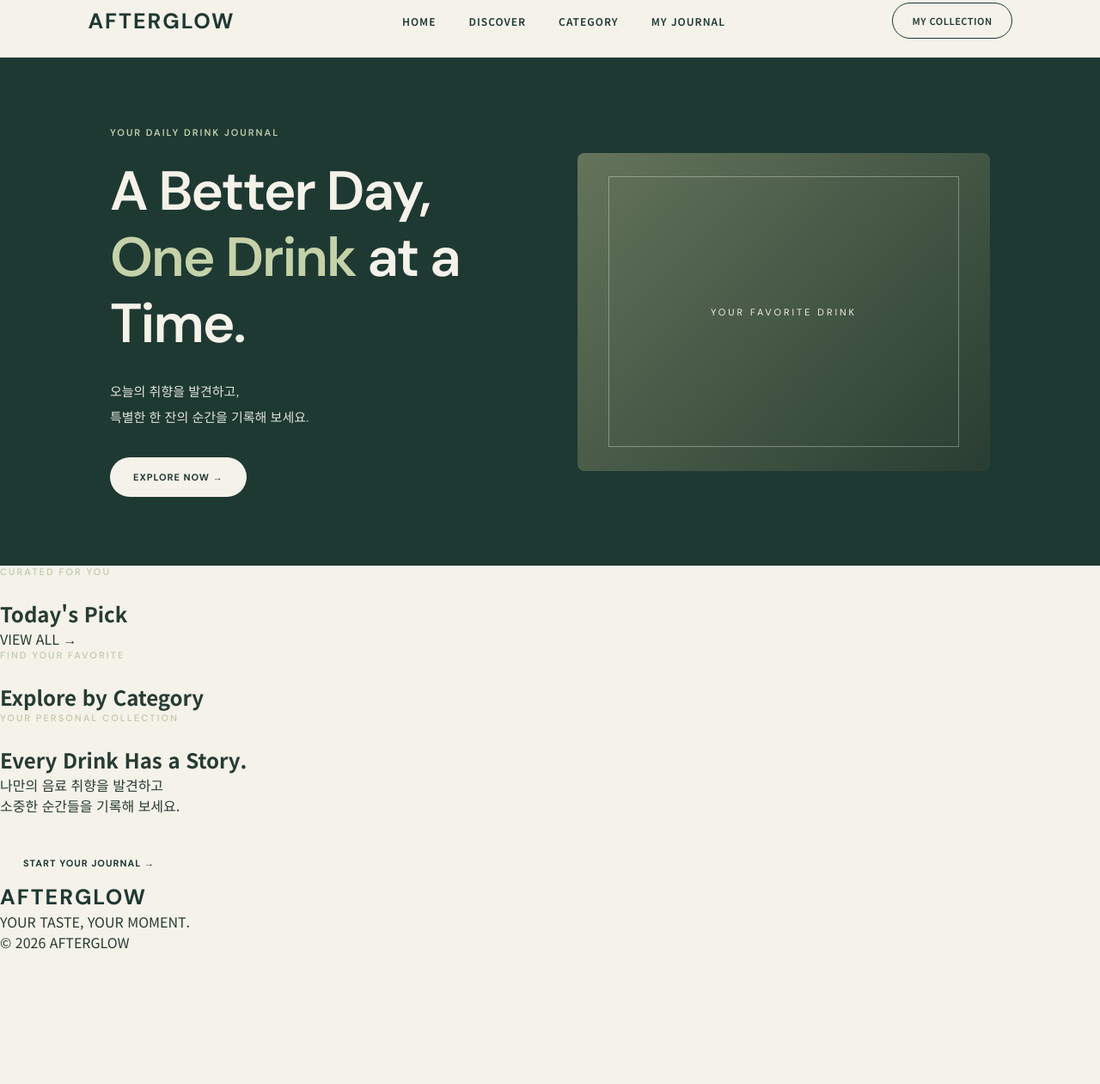
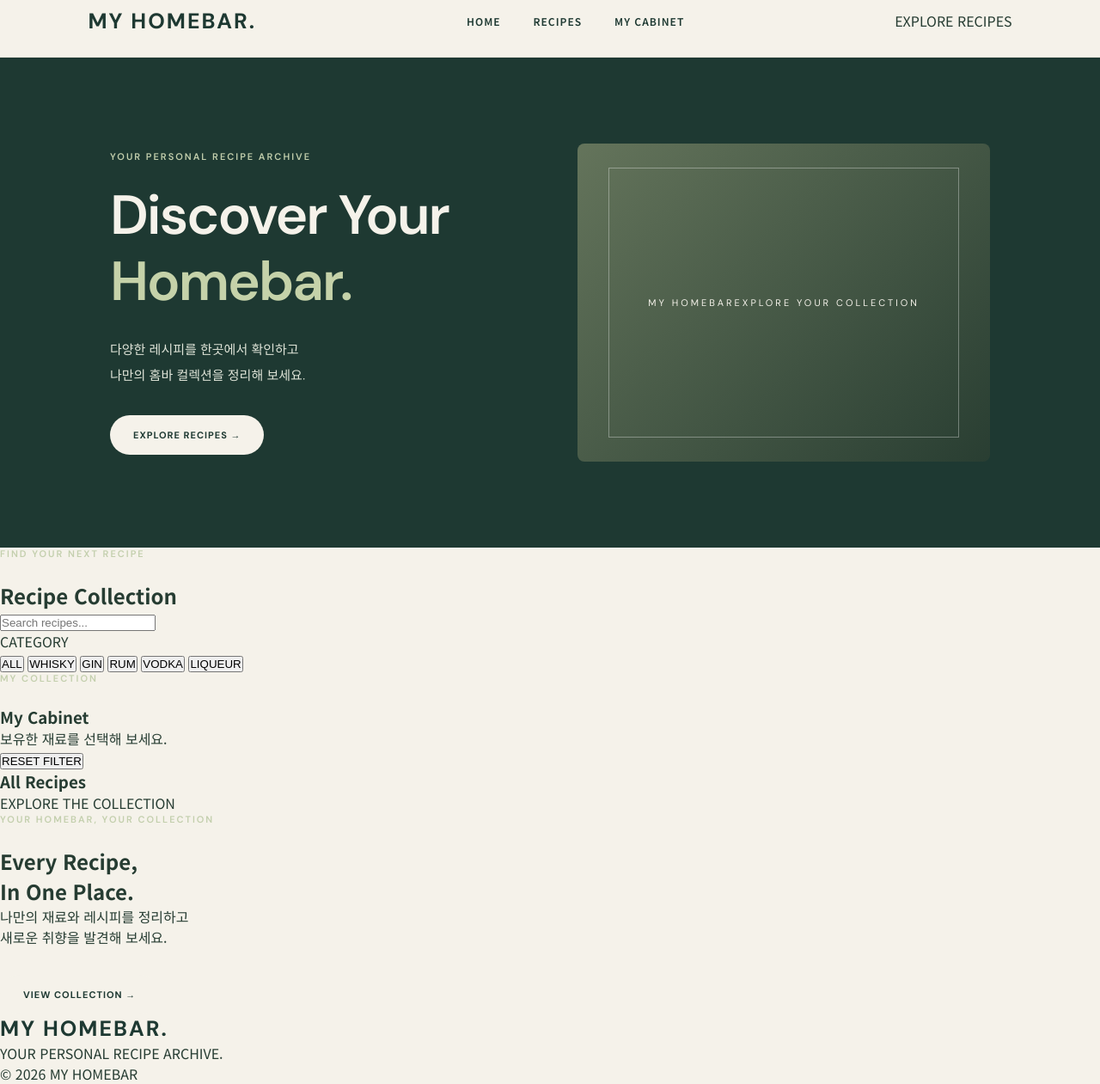
Before and after one commit to Ddogry/my-homebar, a plain HTML site: page index.html in a window 1280 px wide. Shown: the part 18-1279 px from the top of the page at 86% size. Before the commit the page ends 1126 px from the top, so only its background shows below. Drawn offline with Linux system fonts and the light colour scheme.

Commit message:
feat: build my homebar homepage structure

```diff
--- a/index.html
+++ b/index.html
@@ -4,109 +4,136 @@
 <head>
   <meta charset="UTF-8">
   <meta name="viewport" content="width=device-width, initial-scale=1.0">
-
-  <title>AFTERGLOW | Drink Collection</title>
+  <title>MY HOMEBAR | Recipe Archive</title>
 
   <link rel="stylesheet" href="style.css">
 
   <link rel="preconnect" href="https://fonts.googleapis.com">
   <link rel="preconnect" href="https://fonts.gstatic.com" crossorigin>
-
   <link href="https://fonts.googleapis.com/css2?family=DM+Sans:wght@400;500;600;700&family=Noto+Sans+KR:wght@300;400;500;600;700&display=swap" rel="stylesheet">
 </head>
 
 <body>
 
-  <!-- Header -->
   <header class="header">
-    <div class="logo">AFTERGLOW</div>
+    <a href="#home" class="logo">MY HOMEBAR<span>.</span></a>
 
     <nav class="navigation">
       <a href="#home">HOME</a>
-      <a href="#discover">DISCOVER</a>
-      <a href="#category">CATEGORY</a>
-      <a href="#journal">MY JOURNAL</a>
+      <a href="#recipes">RECIPES</a>
+      <a href="#ingredients">MY CABINET</a>
     </nav>
 
-    <a href="#journal" class="login-button">MY COLLECTION</a>
+    <a href="#recipes" class="header-button">EXPLORE RECIPES</a>
   </header>
 
-  <!-- Main -->
   <main>
 
-    <!-- Hero Section -->
     <section class="hero" id="home">
       <div class="hero-content">
-        <p class="eyebrow">YOUR DAILY DRINK JOURNAL</p>
+        <p class="eyebrow">YOUR PERSONAL RECIPE ARCHIVE</p>
 
         <h1>
-          A Better Day,<br>
-          <span>One Drink</span> at a Time.
+          Discover Your<br>
+          <span>Homebar.</span>
         </h1>
 
         <p class="hero-description">
-          오늘의 취향을 발견하고,<br>
-          특별한 한 잔의 순간을 기록해 보세요.
+          다양한 레시피를 한곳에서 확인하고<br>
+          나만의 홈바 컬렉션을 정리해 보세요.
         </p>
 
-        <a href="#discover" class="main-button">
-          EXPLORE NOW →
-        </a>
+        <a href="#recipes" class="main-button">EXPLORE RECIPES →</a>
       </div>
 
       <div class="hero-image">
         <div class="image-placeholder">
-          YOUR FAVORITE DRINK
+          <span>MY HOMEBAR</span>
+          <p>EXPLORE YOUR COLLECTION</p>
         </div>
       </div>
     </section>
 
-    <!-- Discover Section -->
-    <section class="discover" id="discover">
+    <section class="recipes-section" id="recipes">
+
       <div class="section-heading">
         <div>
-          <p class="eyebrow">CURATED FOR YOU</p>
-          <h2>Today's Pick</h2>
+          <p class="eyebrow">FIND YOUR NEXT RECIPE</p>
+          <h2>Recipe Collection</h2>
+        </div>
+      </div>
+
+      <div class="search-area">
+        <input
+          type="search"
+          id="searchInput"
+          placeholder="Search recipes..."
+          aria-label="레시피 검색"
+        >
+      </div>
+
+      <div class="category-area" id="category">
+        <p class="filter-title">CATEGORY</p>
+
+        <div class="category-list">
+          <button type="button" class="filter-btn active" data-category="all">ALL</button>
+          <button type="button" class="filter-btn" data-category="Whisky">WHISKY</button>
+          <button type="button" class="filter-btn" data-category="Gin">GIN</button>
+          <button type="button" class="filter-btn" data-category="Rum">RUM</button>
+          <button type="button" class="filter-btn" data-category="Vodka">VODKA</button>
+          <button type="button" class="filter-btn" data-category="Liqueur">LIQUEUR</button>
+        </div>
+      </div>
+
+      <div class="recipe-layout">
+
+        <aside class="ingredient-sidebar" id="ingredients">
+          <div class="sidebar-heading">
+            <p class="eyebrow">MY COLLECTION</p>
+            <h3>My Cabinet</h3>
+            <p>보유한 재료를 선택해 보세요.</p>
+          </div>
+
+          <div id="ingredientCheckboxes">
+            <!-- JavaScript ingredient checkboxes -->
+          </div>
+
+          <button type="button" id="resetFilterBtn">RESET FILTER</button>
+        </aside>
+
+        <div class="recipe-content">
+          <div class="recipe-result-heading">
+            <h3>All Recipes</h3>
+            <span>EXPLORE THE COLLECTION</span>
+          </div>
+
+          <div id="recipeContainer" class="recipe-grid">
+            <!-- JavaScript recipe cards -->
+          </div>
         </div>
 
-        <a href="#" class="view-all">VIEW ALL →</a>
-      </div>
-
-      <div class="drink-grid">
-        <!-- Drink cards will be added in STEP 3 -->
       </div>
     </section>
 
-    <!-- Category Section -->
-    <section class="category" id="category">
-      <p class="eyebrow">FIND YOUR FAVORITE</p>
-      <h2>Explore by Category</h2>
+    <section class="journal">
+      <p class="eyebrow">YOUR HOMEBAR, YOUR COLLECTION</p>
 
-      <div class="category-list">
-        <!-- Categories will be added in STEP 4 -->
-      </div>
-    </section>
-
-    <!-- Journal Section -->
-    <section class="journal" id="journal">
-      <p class="eyebrow">YOUR PERSONAL COLLECTION</p>
-      <h2>Every Drink Has a Story.</h2>
+      <h2>Every Recipe,<br>In One Place.</h2>
 
       <p>
-        나만의 음료 취향을 발견하고<br>
-        소중한 순간들을 기록해 보세요.
+        나만의 재료와 레시피를 정리하고<br>
+        새로운 취향을 발견해 보세요.
       </p>
 
-      <a href="#" class="main-button">START YOUR JOURNAL →</a>
+      <a href="#recipes" class="main-button">VIEW COLLECTION →</a>
     </section>
 
   </main>
 
-  <!-- Footer -->
   <footer class="footer">
-    <div class="logo">AFTERGLOW</div>
-    <p>YOUR TASTE, YOUR MOMENT.</p>
-    <p>© 2026 AFTERGLOW</p>
+    <div class="logo">MY HOMEBAR<span>.</span></div>
+    <p>YOUR PERSONAL RECIPE ARCHIVE.</p>
+    <p>© 2026 MY HOMEBAR</p>
   </footer>
 
   <script src="script.js"></script>
```
